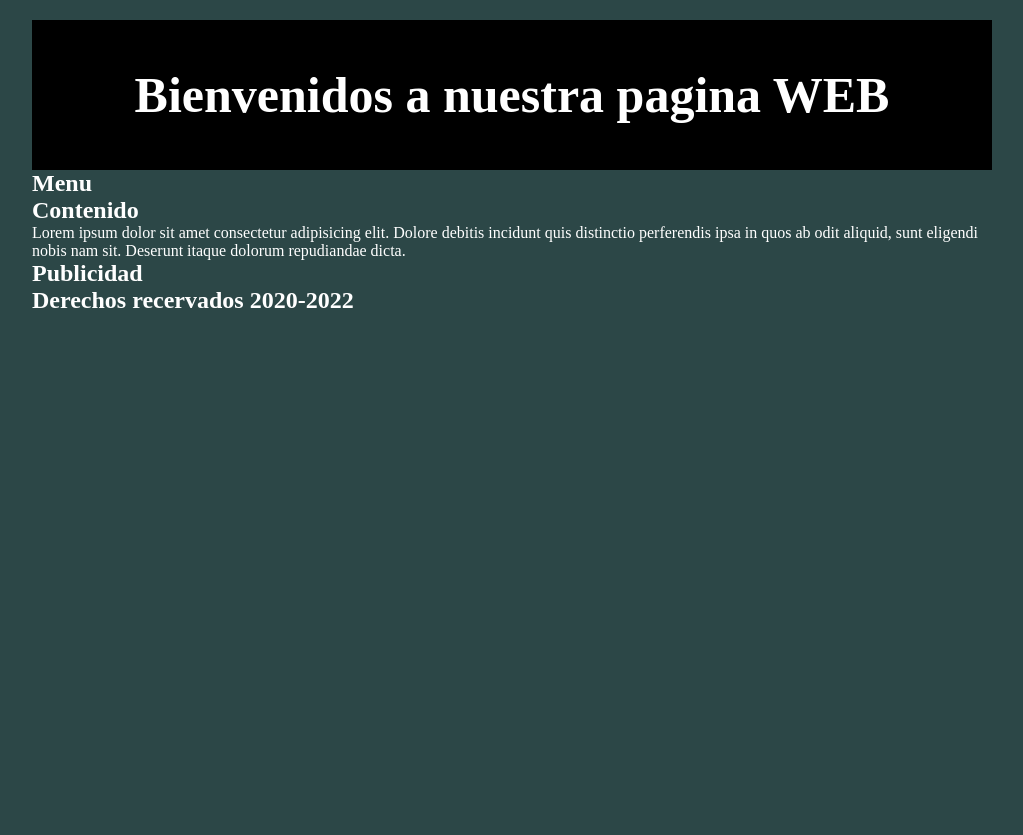
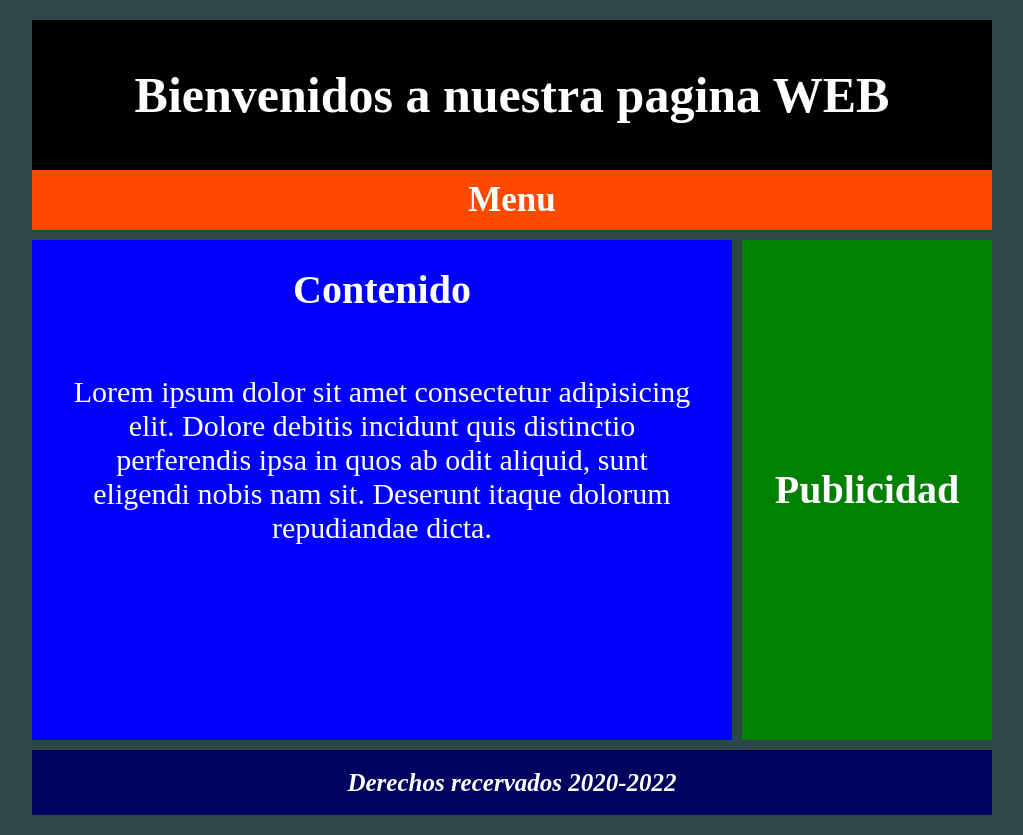
Before and after one commit to niko-modesti/estructura-basica-de-pagina-web, a plain HTML site: page index.html in a window 1280 px wide. Shown: the whole page, without its empty margins (128-1151 px from the left). Before the commit the page ends 800 px from the top, so only its background shows below. Drawn offline with Linux system fonts and the light colour scheme.

Commit message:
se completo la hoja de estilos para darle maquetado al HTML

```diff
--- a/css/styles.css
+++ b/css/styles.css
@@ -1,35 +1,139 @@
-
-/* recetea todo los margenes */
+/* el * es el selector universal, lo que significa que estos
+estilos o atributos se rigen para todo el documento html */
 * {
+    /* recetea todo los margenes a 0 */
     margin: 0px;
     padding: 0px;
 }
 
+
 /* llama a la etiqueta body para configurar el estilo fondo y color del texto */
 body{
+    /* se asigna color de fondo al cuerpo */
     background: rgb(44, 71, 71);
+    /* se asigna color general a todo el texto del documento */
     color: rgb(255, 255, 255);
 }
 
-/*referencia al id=contenedor para darle estilo a la etiqueta div,
-  establece un ancho de 960px, margenes automaticos para centrar y
-  margen superior e inferior de 20 px */
-#contenedor{
+
+/*referencia al id=contenedor para darle estilo a la etiqueta div, establece un
+ ancho de 960px, margenes automaticos para centrar y margen superior e inferior de 20 px
+ esto aplica a todo el contenido dentro del div. */
+  #contenedor{
+    /* establece el ancho del div en 960px */
     width: 960px;
+    /* centra el div horizontalmente */
     margin: auto;
+    /* establece un margen superior de 20px */
     margin-top: 20px;
+    /* establece un margen inferior de 20px */
     margin-bottom: 20px;
 }
 
-/* */
+
+/* se llama a la etiqueta semanticamente header para darle estilo */
 header{
+    /*asigna tamaño de altura al header*/
     height: 150px;
+    /*asigna color al header establecido con el tamaño anterior*/
     background: black;
 }
 
+
+/* se le da propiedades al titulo del header llamando a la etiqueta h1 dentro de header */
 header h1{
+    /*asigna tamaño al texto*/
     font-size: 50px;
+    /* centra el texto en forma horizontal*/
     text-align: center;
+    /*centra verticalmente el texto dentro del valor indicado*/
     line-height: 150px;
+}
 
+
+/* se llama a la etiqueta semanticamente nav para darle estilo */
+nav{
+    /*establece el color de la barra de navegacion*/
+    background:rgb(255, 72, 0) ;
+    /*establece el alto de la barra de navegacion en pixeles */
+    height: 60px;
 }
+
+/* se llama al titulo h2 contenido en la barra de navegacion */
+nav h2{
+    /*asigna tamaño al texto de la barra de navegacion*/
+    font-size: 35px;
+    /* centra el texto en forma horizontal*/
+    text-align: center;
+    /*centra verticalmente el texto dentro del valor indicado*/
+    line-height: 60px;
+}
+
+
+/*llamada al id=contenido para darle esrilo la seccion */
+#contenido{
+    width: 700px;
+    height: 500px;
+    float:left;
+    background: blue;
+    margin-top: 10px;
+    margin-right: 10px;
+    margin-bottom: 10px;
+}
+
+/*se llama a la etiqueta h2 a traves del id=contenido */
+#contenido h2{
+    /*asigna tamaño al texto de la barra de navegacion*/
+    font-size: 40px;
+    /* centra el texto en forma horizontal*/
+    text-align: center;
+    /*centra verticalmente el texto dentro del valor indicado*/
+    line-height: 100px;
+}
+
+
+/* se llama al id=parrafo que se encuentra el la etiqueta <p> */
+#parrafo{
+    /*asigna un tamaño de 30px al texto del parrafo*/
+    font-size: 30px;
+    /* centra el texto en forma horizontal*/
+    text-align: center;
+    /*centra verticalmente el texto dentro del valor indicado*/
+    padding: 35px;
+}
+
+aside{
+    width: 250px;
+    height: 500px;
+    float:right;
+    background: green;
+    margin-top: 10px;
+}
+
+aside h2{
+    /* asigna tamaño al texto del titulo h2 en el aside */
+    font-size: 40px;
+    /* centra el texto en forma horizontal*/
+    text-align: center;
+    /*centra verticalmente el texto dentro del valor indicado*/
+    line-height: 500px;
+}
+
+/* se llama a la etiqueta footer o pie de pagina para dearle estilo */
+footer{
+    /*rompe la propiedad float para que no interfiera con lo anterior */
+    clear: both;
+    background: rgb(1, 2, 94);
+}
+
+footer h2{
+    /* establece un tamaño de 25px para el texto del pie de pagina */
+    font-size: 25px;
+     /* centra el texto en forma horizontal*/
+    text-align: center;
+    /*centra verticalmente el texto dentro del valor indicado*/
+    line-height: 25px;
+    padding: 20px;
+    /* establece el estilo italic o cursiva del texto */
+    font-style: italic;
+}
--- a/index.html
+++ b/index.html
@@ -1,4 +1,5 @@
 <!DOCTYPE html>
+
     <html lang="es">
         <head>
             <meta charset="UTF-8">
@@ -7,6 +8,8 @@
             <title>pagina ejemplo</title>
             <link rel="stylesheet" href="css/styles.css">
         </head>
+
+
         <body>
             <div id="contenedor">
                 <header>
@@ -17,7 +20,7 @@
                     <h2>Menu</h2>
                 </nav>
 
-        <section>
+                <section id="contenido">
                     <article>
                         <h2>Contenido</h2>
                         <p id="parrafo">Lorem ipsum dolor sit amet consectetur adipisicing elit. Dolore debitis incidunt quis distinctio perferendis ipsa in quos ab odit aliquid, sunt eligendi nobis nam sit. Deserunt itaque dolorum repudiandae dicta.</p>
@@ -34,6 +37,5 @@
 
             </div>
 
-
         </body>
     </html>
```
Lines whose indentation alone changed are shown as unchanged.
